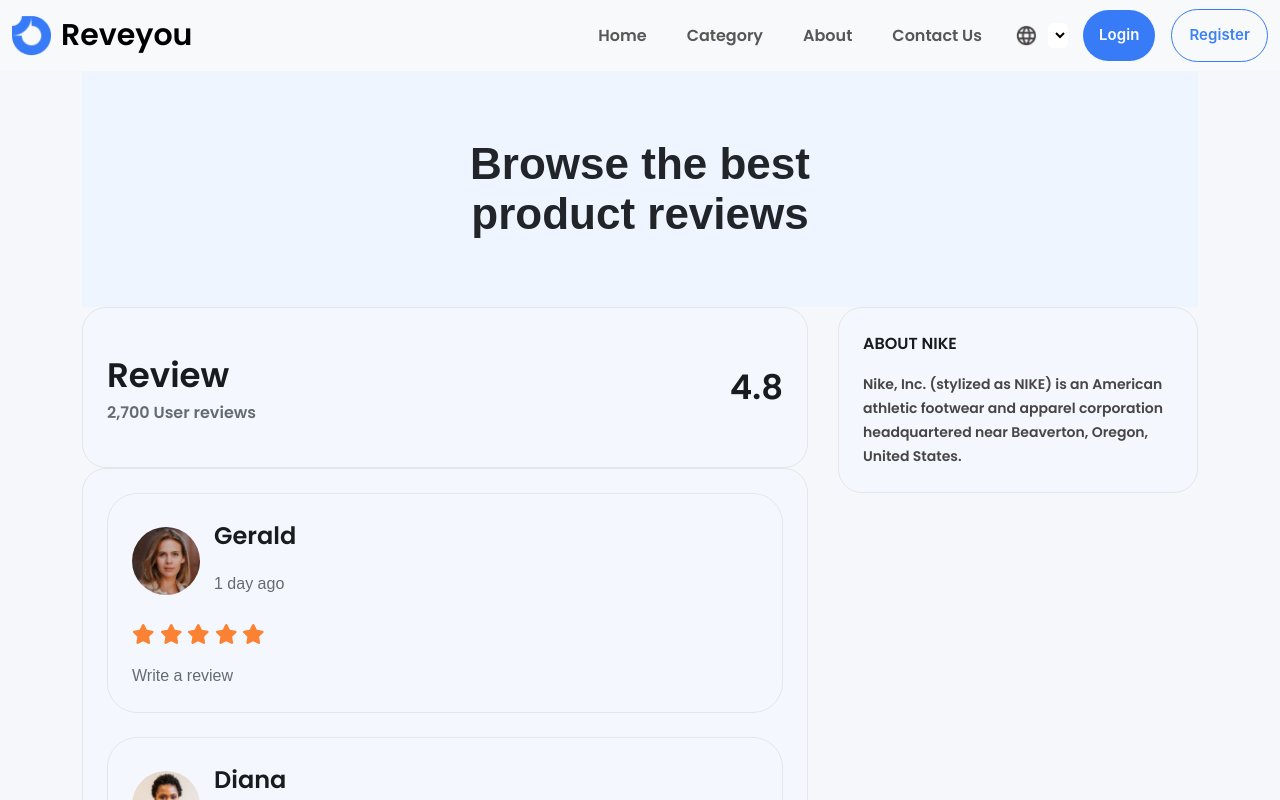
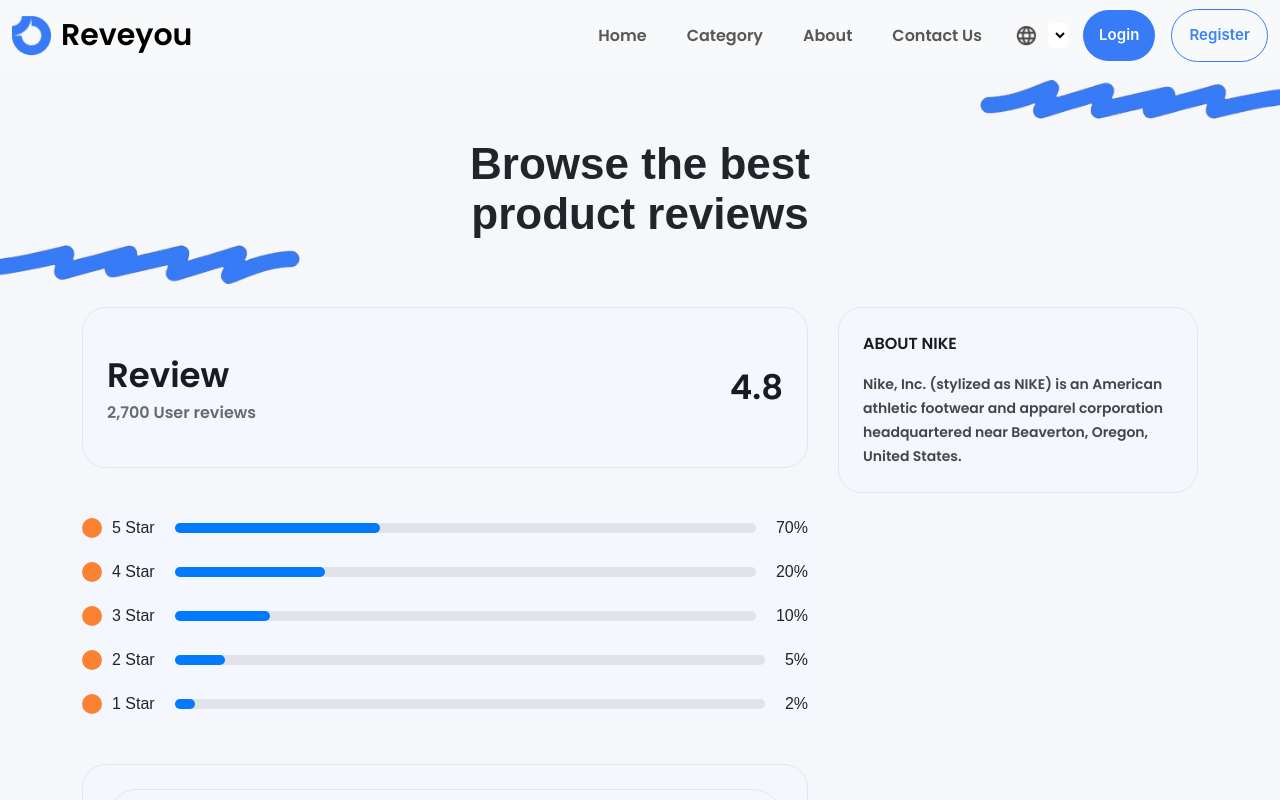
Before and after one commit to saraabdelrhman/wallet-market-master, a React (Create React App) app: page /reviews in a window 1280 px wide. Shown: the top 800 px of the page. Built offline with nearby package versions, Linux system fonts and the light colour scheme.

Commit message:
adding upload image

```diff
--- a/src/components/Reviews.js
+++ b/src/components/Reviews.js
@@ -2,7 +2,8 @@
 import img1 from './images/image 6 (1).png';
 import img2 from './images/image 6 (2).png';
 import img3 from './images/image 6 (3).png';
-// Import Font Awesome for star icons
+import shape from './images/zgzg-removebg-preview.png';
+import shape2 from './images/zgzg-left.png';
 import { FontAwesomeIcon } from '@fortawesome/react-fontawesome';
 import { faStar, faStar as faStarEmpty } from '@fortawesome/free-solid-svg-icons';
 import { Link } from "react-router-dom";
@@ -29,6 +30,17 @@
       setShowModal(true);  // Show the modal after submission
     }
   };
+// Image upload handler
+const handleImageUpload = (e) => {
+  const file = e.target.files[0];
+  if (file) {
+    const reader = new FileReader();
+    reader.onloadend = () => {
+      setNewReview((prevReview) => ({ ...prevReview, image: reader.result }));
+    };
+    reader.readAsDataURL(file);
+  }
+};
 
   // Function to close modal
   const closeModal = () => {
@@ -41,15 +53,38 @@
   };
 
   return (
-    <div className="container w-100">
-      <header className="header" style={{ backgroundColor: "#EEF5FF" }}>
+    <div className="container w-100 ">
+      <header className="header" style={{ backgroundColor: 'transparent' }}>
         <h1 className="text-center mt-5 mb-5 fw-bold">
           Browse the best
           <br />
           product reviews
         </h1>
       </header>
-
+      <img
+        src={shape2}
+        alt="shape"
+        className='d-none d-md-flex'
+        style={{
+          position: 'absolute',
+          top: '240px',
+          left: '0',
+          width: '300px',
+          zIndex: '1',
+        }}
+      />
+      <img
+        src={shape}
+        alt="shape"
+        className='d-none d-md-flex'
+        style={{
+          position: 'absolute',
+          top: '80px',
+          right: '0',
+          width: '300px',
+          zIndex: '1',
+        }}
+      />
       <div className="reviews-container" style={reviewsContainerStyle}>
         {/* Left section (Reviews and Ratings) */}
         <div className="left-section" style={leftSectionStyle}>
@@ -64,7 +99,14 @@
               </div>
             </div>
           </div>
-
+          <div className="mt-5 mb-5" style={{ backgroundColor: '#f5f7fe' }}>
+            {/* Example star rating overview */}
+            <StarRatingOverview rating="5 Star" percentage="70%" color="#007AFF" width="205.71px" />
+            <StarRatingOverview rating="4 Star" percentage="20%" color="#007AFF" width="150.33px" />
+            <StarRatingOverview rating="3 Star" percentage="10%" color="#007AFF" width="94.94px" />
+            <StarRatingOverview rating="2 Star" percentage="5%" color="#007AFF" width="50px" />
+            <StarRatingOverview rating="1 Star" percentage="2%" color="#007AFF" width="20px" />
+          </div>
           {/* Display all reviews */}
           <div style={additionalReviewsStyle}>
             {reviews.map((r, index) => (
@@ -126,9 +168,31 @@
               style={textareaStyle}
               readOnly
             ></textarea>
+
+
+
+   <label htmlFor="imageUpload" style={{ cursor: 'pointer', display: 'block', marginBottom: '10px' }}>
+    <div className="d-flex justify-content-between gap-5">
+   <p className="mt-2">Attach File</p>
+  <div style={{ padding: '10px 20px', background: 'white', borderRadius: 5, border: '1px #E6E8EC solid', justifyContent: 'center', alignItems: 'center', display: 'inline-flex' }}>
+
+    <div style={{ color: '#061C3D', fontSize: 14, fontFamily: 'Lexend', fontWeight: '700', textTransform: 'capitalize' }}>
+      Upload Image
+    </div>
+  </div>
+  </div>
+  <input
+    id="imageUpload"
+    type="file"
+    style={{ display: 'none' }}
+    onChange={handleImageUpload}
+  />
+</label>
             <div style={modalActionsStyle}>
-             <Link to={'/thanks'}> <button onClick={closeModal} style={confirmButtonStyle}>Yes</button></Link>
-              <button onClick={closeModal} style={cancelButtonStyle}>Cancel</button>
+
+
+              <Link to={'/thanks'}><button onClick={closeModal} style={confirmButtonStyle} className="ps-5 pt-3 pb-3 pe-5">Yes</button></Link>
+              <button onClick={closeModal} style={cancelButtonStyle} className="ps-5 pt-3 pb-3 pe-5">Cancel</button>
             </div>
           </div>
         </div>
@@ -157,6 +221,20 @@
     <div style={reviewTextStyle}>
       {review}
     </div>
+  </div>
+);
+
+// Component to show the star rating overview
+const StarRatingOverview = ({ rating, percentage, color, width }) => (
+  <div style={{ display: 'flex', justifyContent: 'flex-start', alignItems: 'center', gap: 20, marginBottom: '20px' }}>
+    <div style={{ display: 'flex', alignItems: 'center', gap: '10px' }}>
+      <div style={{ backgroundColor: '#FA8232', width: '20px', height: '20px', borderRadius: '50%' }} />
+      <div>{rating}</div>
+    </div>
+    <div style={{ flexGrow: 1, height: '10px', backgroundColor: 'rgba(120, 120, 128, 0.16)', borderRadius: '9999px' }}>
+      <div style={{ width, backgroundColor: color, height: '100%', borderRadius: '9999px' }}></div>
+    </div>
+    <div>{percentage}</div>
   </div>
 );
 
```
Also changed, not shown: src/components/Category-details.js (+104 -10 lines).
